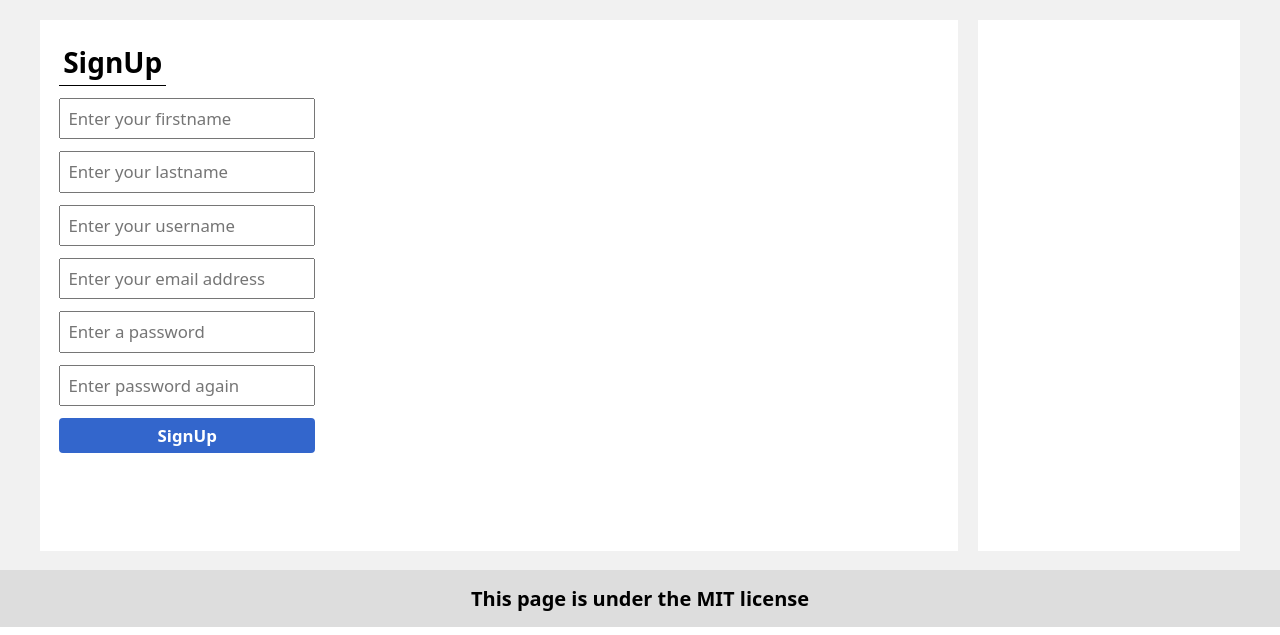
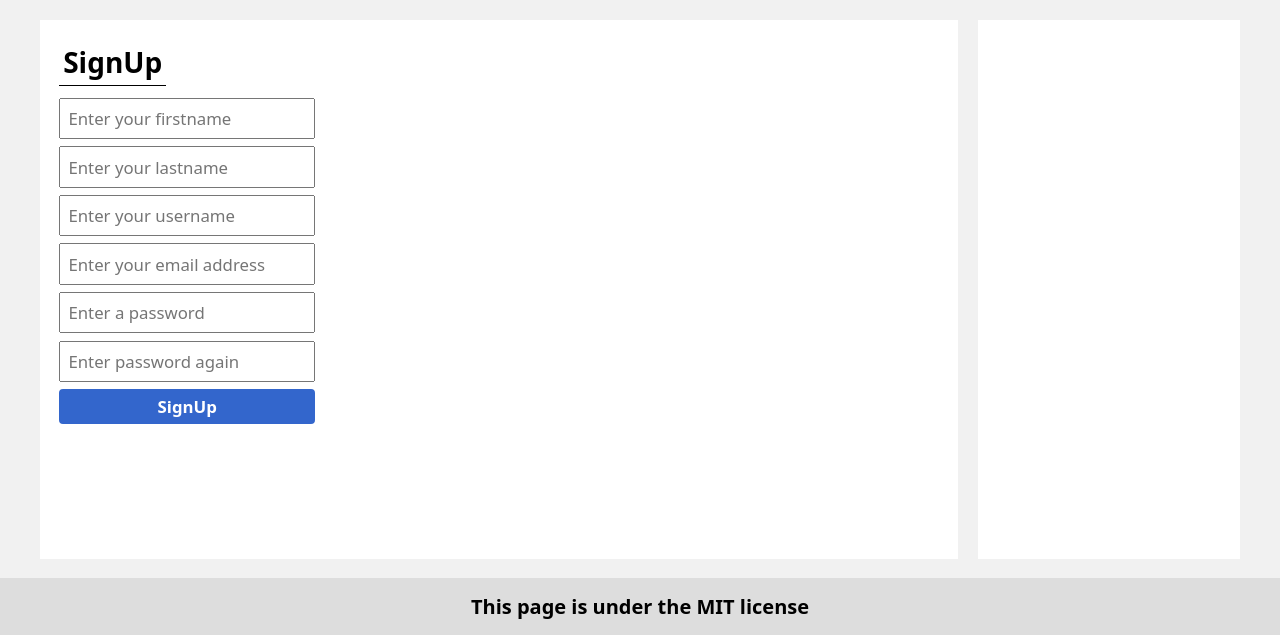
Before and after one commit to gopoma/TravelEasy, a Django app: page /auth/signup/ in a window 1280 px wide. Shown: the part 166-801 px from the top of the page. Run offline with Django 4.2, Linux system fonts and the light colour scheme.

Commit message:
Fixed layout proportions inconsistencies

```diff
--- a/src/destinations/templates/destinations/create.html
+++ b/src/destinations/templates/destinations/create.html
@@ -1,7 +1,10 @@
 {% extends 'layouts/main-layout.html' %}
 
 {% block content %}
-    <h2 class="form__title">Add Destino Turístico</h2>
+    <div class="form__title-container">
+        <h2 class="form__title">Add Destino Turístico</h2>
+        <a class="form__cancel" href="/destinations">Cancelar</a>
+    </div>
     <form class="form" action="." method="POST" enctype="multipart/form-data">
         {% csrf_token %}
         {{ create_form.as_p }}
--- a/src/static/styles/styles.css
+++ b/src/static/styles/styles.css
@@ -47,7 +47,7 @@
 
 .content-body { background-color:#F1F1F1; }
 .main-content {
-    min-height: 71.2vh;
+    min-height: 72.2vh;
     padding: 1.2rem 0;
     display: grid;
     gap: 1.2rem;
@@ -106,7 +106,7 @@ label {
     width: 20vw;
     display: flex;
     flex-direction: column;
-    gap: 0.75rem;
+    gap: 0.45rem;
 }
 .form__title-container {
     display: flex;
```
